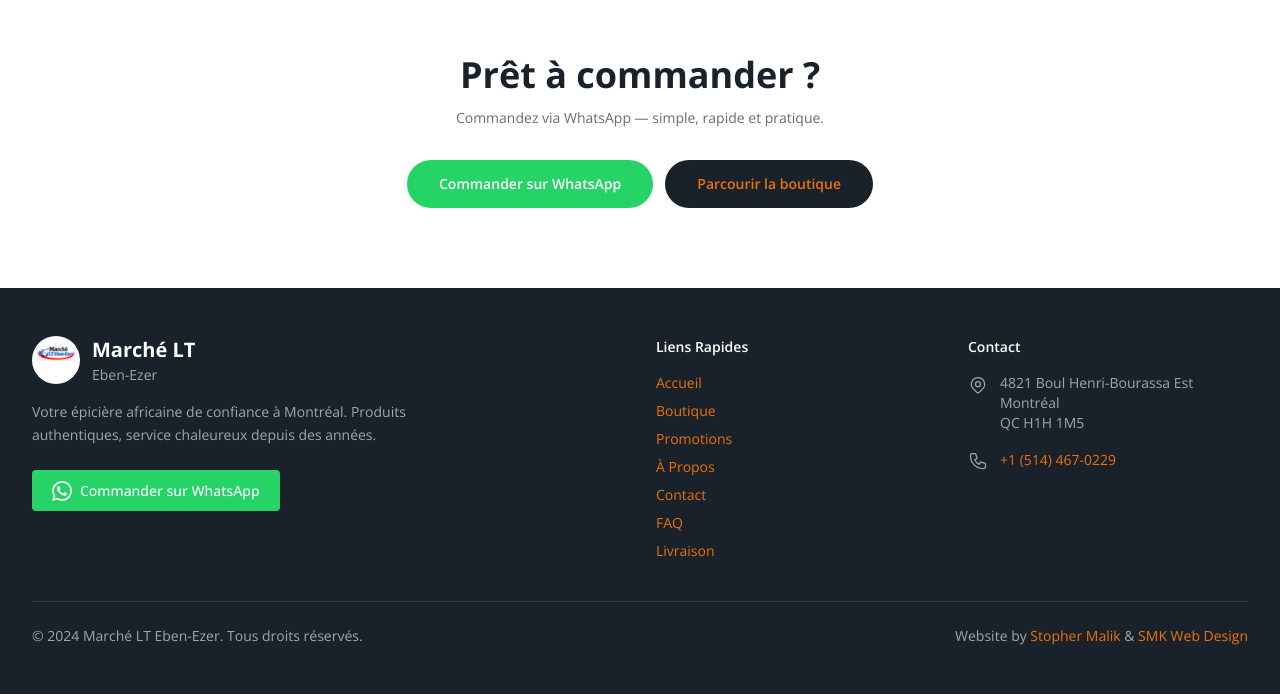
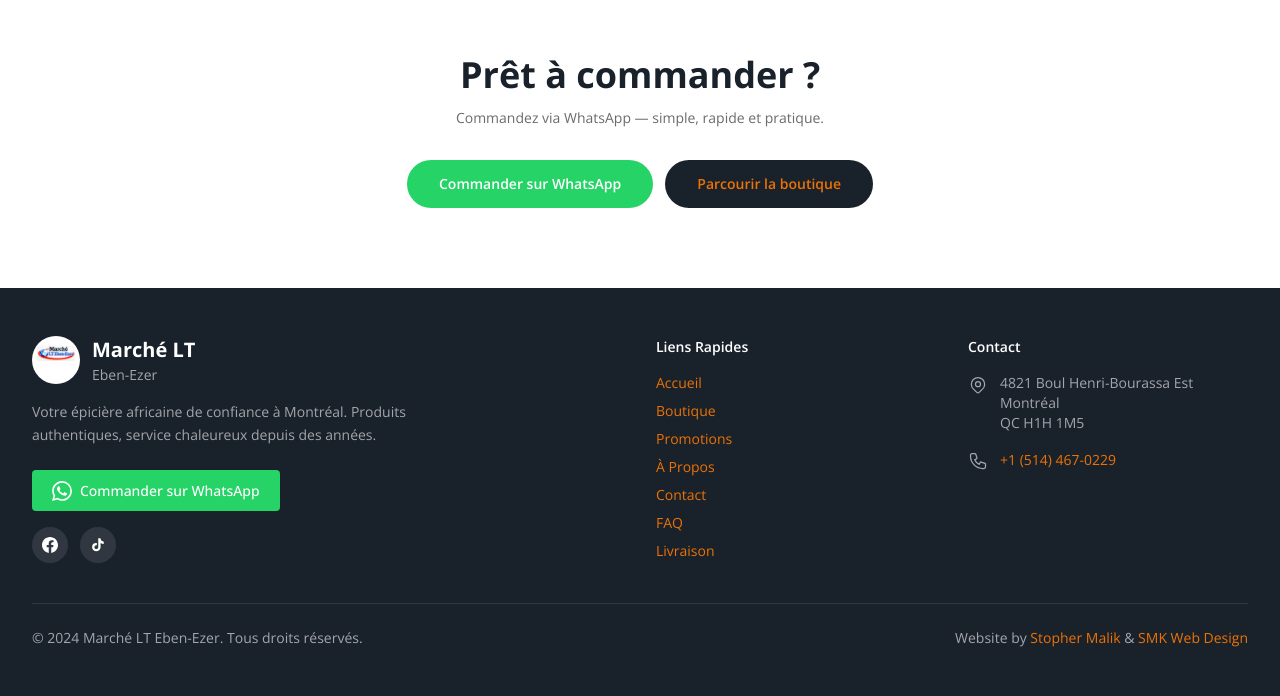
Before and after one commit to malikstopher-dev/marche-lt-eben-ezer, a Next.js app: page / in a window 1280 px wide. Shown: the part 3389-4085 px from the top of the page. Built offline with nearby package versions, Linux system fonts and the light colour scheme.

Commit message:
Add TikTok and Facebook social links to footer and SEO

```diff
--- a/src/app/admin/lib/adminService.ts
+++ b/src/app/admin/lib/adminService.ts
@@ -172,8 +172,8 @@
   delivery_threshold: 299,
   free_delivery_message: "LIVRAISON Gratuite AU QUÉBEC",
   social: {
-    facebook: "https://facebook.com/marchelt",
-    instagram: "https://instagram.com/marchelt",
+    facebook: "https://www.facebook.com/share/1TgmBPYrh7/?mibextid=wwXIfr",
+    tiktok: "https://www.tiktok.com/@laurencines.king",
   },
   departmentImages: {
     "epicerie": "/product_images/new-products/farine-de-manioc-kinazi-1kg.webp",
--- a/src/components/Footer.tsx
+++ b/src/components/Footer.tsx
@@ -52,6 +52,18 @@
               </svg>
               Commander sur WhatsApp
             </button>
+            <div className="flex items-center gap-3 mt-4">
+              <a href="https://www.facebook.com/share/1TgmBPYrh7/?mibextid=wwXIfr" target="_blank" rel="noopener noreferrer" className="w-9 h-9 bg-white/10 hover:bg-white/20 rounded-full flex items-center justify-center transition-colors" aria-label="Facebook">
+                <svg className="w-4 h-4 text-white" fill="currentColor" viewBox="0 0 24 24">
+                  <path d="M24 12.073c0-6.627-5.373-12-12-12s-12 5.373-12 12c0 5.99 4.388 10.954 10.125 11.854v-8.385H7.078v-3.47h3.047V9.43c0-3.007 1.792-4.669 4.533-4.669 1.312 0 2.686.235 2.686.235v2.953H15.83c-1.491 0-1.956.925-1.956 1.874v2.25h3.328l-.532 3.47h-2.796v8.385C19.612 23.027 24 18.062 24 12.073z"/>
+                </svg>
+              </a>
+              <a href="https://www.tiktok.com/@laurencines.king" target="_blank" rel="noopener noreferrer" className="w-9 h-9 bg-white/10 hover:bg-white/20 rounded-full flex items-center justify-center transition-colors" aria-label="TikTok">
+                <svg className="w-4 h-4 text-white" fill="currentColor" viewBox="0 0 24 24">
+                  <path d="M19.59 6.69a4.83 4.83 0 01-3.77-4.25V2h-3.45v13.67a2.89 2.89 0 01-2.88 2.5 2.89 2.89 0 01-2.89-2.89 2.89 2.89 0 012.89-2.89c.28 0 .54.04.79.1v-3.5a6.37 6.37 0 00-.79-.05A6.34 6.34 0 003.15 15.2a6.34 6.34 0 006.34 6.34 6.34 6.34 0 006.34-6.34V8.84a8.28 8.28 0 004.76 1.51V6.9a4.83 4.83 0 01-1-.21z"/>
+                </svg>
+              </a>
+            </div>
           </div>
 
           <div>
--- a/src/components/SeoScript.tsx
+++ b/src/components/SeoScript.tsx
@@ -31,8 +31,8 @@
   ],
   "image": "/logo.jpg",
   "sameAs": [
-    "https://www.facebook.com/marchelt",
-    "https://www.instagram.com/marchelt"
+    "https://www.facebook.com/share/1TgmBPYrh7/?mibextid=wwXIfr",
+    "https://www.tiktok.com/@laurencines.king"
   ],
   "areaServed": {
     "@type": "State",
```
